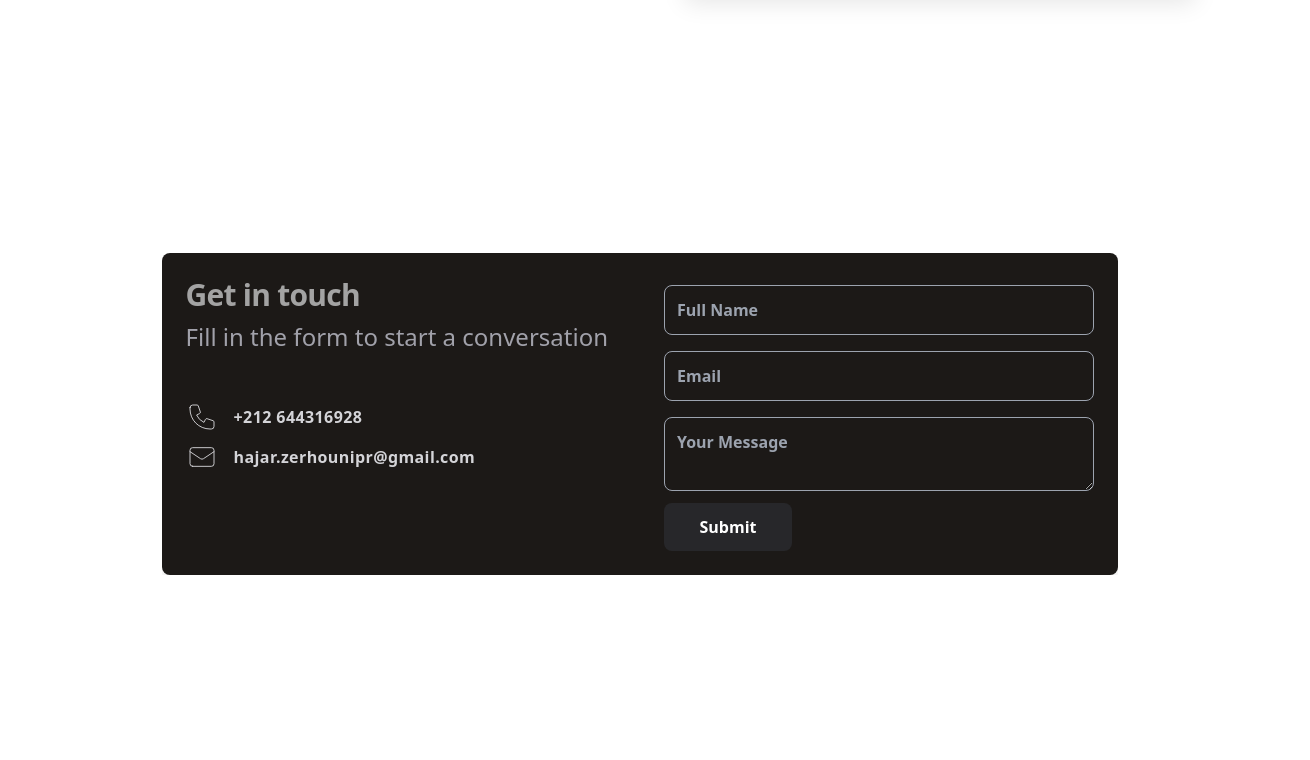
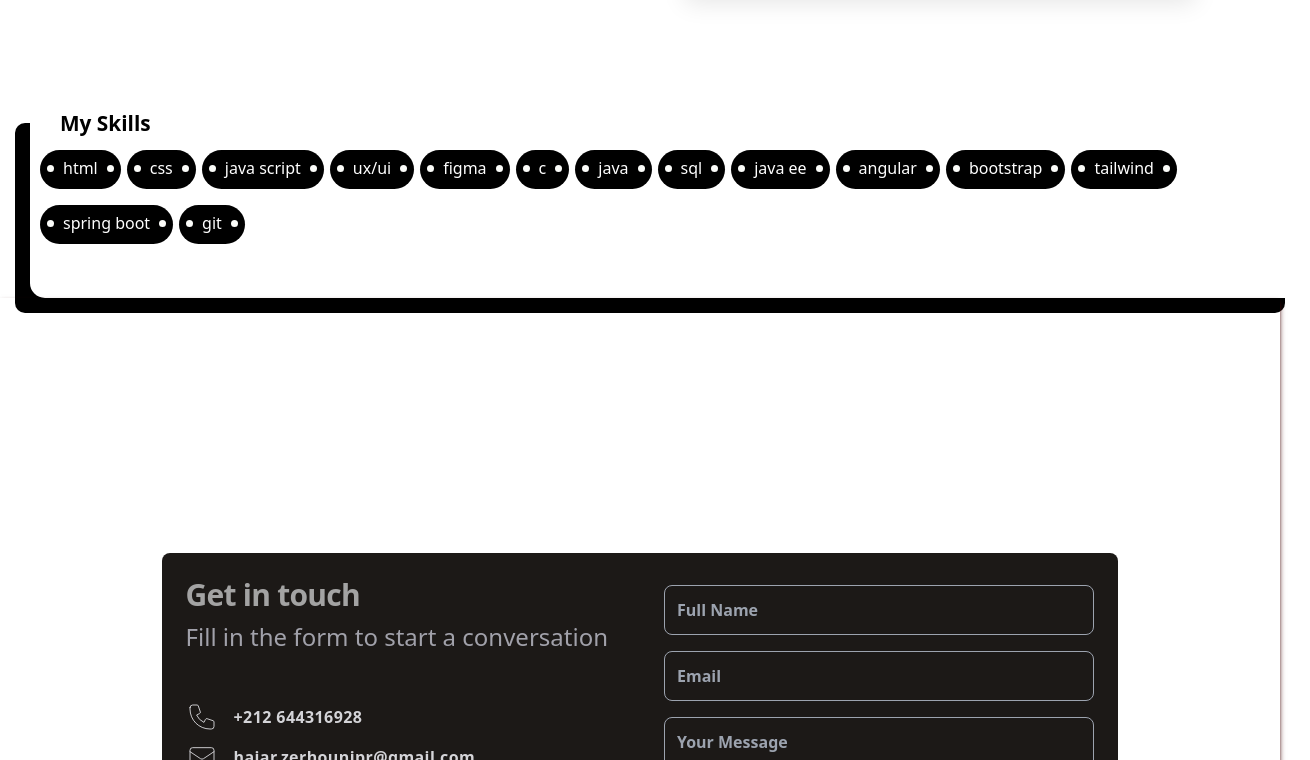
Before and after one commit to hajar-tech/myPortfolio, an Angular app: page / in a window 1280 px wide. Shown: the part 1380-2140 px from the top of the page, 1310 px wide, since content can reach past the window. Built offline with nearby package versions, Linux system fonts and the light colour scheme.

Commit message:
skills component

```diff
--- a/src/app/app.component.html
+++ b/src/app/app.component.html
@@ -1,5 +1,7 @@
 <app-navbar></app-navbar>
 <app-home></app-home>
+
 <app-about></app-about>
+<app-skils></app-skils>
 <app-contact></app-contact>
 <app-footer></app-footer>
--- a/src/app/app.component.ts
+++ b/src/app/app.component.ts
@@ -5,11 +5,12 @@ import { FooterComponent } from './footer/footer.component'; // Import the Foote
 import { HomeComponent } from './home/home.component'; // Import the HomeComponent
 import { ContactComponent } from './contact/contact.component'; // Import the ContactComponent
 import { AboutComponent } from './about/about.component'; // Import the AboutComponent
+import { SkilsComponent } from './skils/skils.component';
 
 
 @Component({
   selector: 'app-root',
-  imports: [RouterOutlet,NavbarComponent,FooterComponent,HomeComponent,ContactComponent,AboutComponent],
+  imports: [RouterOutlet,NavbarComponent,FooterComponent,HomeComponent,ContactComponent,AboutComponent,SkilsComponent],
   templateUrl: './app.component.html',
   styleUrl: './app.component.css'
 })
--- /dev/null
+++ b/src/app/skils/skils.component.css
@@ -0,0 +1,65 @@
+/* From Uiverse.io by admin8756 */
+.card {
+    width: 100%;
+    height: 200px;
+    margin-top: 100px;
+    margin-left: 30px;
+    margin-right: 30px;
+
+    padding: 10px;
+    display: flex;
+    flex-wrap: wrap;
+    color: #000000;
+    border-radius: 15px;
+    box-shadow: -20px 20px 0px -5px #000000;
+  }
+  .card__tags {
+    overflow: auto;
+    height: 80%;
+  }
+  .title {
+    font-weight: 700;
+    font-size: 1.3em;
+    margin-left: 20px;
+
+  }
+
+  .tag__name {
+    display: inline-block;
+    color: #fff;
+    font-size: 1em;
+    background-color: #000000;
+    padding: 6px 23px 9px;
+    border-radius: 70em;
+    margin: 8px 6px 8px 0;
+    margin-left: 0px;
+    position: relative;
+    text-transform: lowercase;
+    cursor: pointer;
+    transition: all 0.3s ease-in-out;
+  }
+
+  .tag__name::before,
+  .tag__name::after {
+    content: "";
+    display: inline-block;
+    position: absolute;
+    top: 40%;
+    width: 7px;
+    height: 7px;
+    border-radius: 50%;
+    background: #fbfcf9;
+  }
+
+  .tag__name::before {
+    left: 7px;
+  }
+
+  .tag__name::after {
+    right: 7px;
+  }
+
+  .tag__name:hover {
+    transform: scale(1.1);
+    background-color: #050505;
+  }
--- /dev/null
+++ b/src/app/skils/skils.component.html
@@ -0,0 +1,29 @@
+<!-- From Uiverse.io by admin8756 -->
+<div class="card">
+    <span class="title">My Skills</span>
+    <div class="card__tags">
+      <ul class="tag">
+
+
+        <li class="tag__name">html</li>
+        <li class="tag__name">Css</li>
+        <li class="tag__name">Java Script</li>
+        <li class="tag__name">ux/ui</li>
+        <li class="tag__name">figma</li>
+        <li class="tag__name">C</li>
+        <li class="tag__name">java</li>
+        <li class="tag__name">sql</li>
+
+        <li class="tag__name">java ee</li>
+        <li class="tag__name">angular</li>
+        <li class="tag__name">bootstrap</li>
+        <li class="tag__name">tailwind</li>
+
+        <li class="tag__name">spring boot</li>
+        <li class="tag__name">git</li>
+
+
+
+      </ul>
+    </div>
+  </div>
```
Also changed, not shown: src/app/skils/skils.component.ts (added, +11 -0 lines), 1 other file (tests, documents, lock files or other folders).
